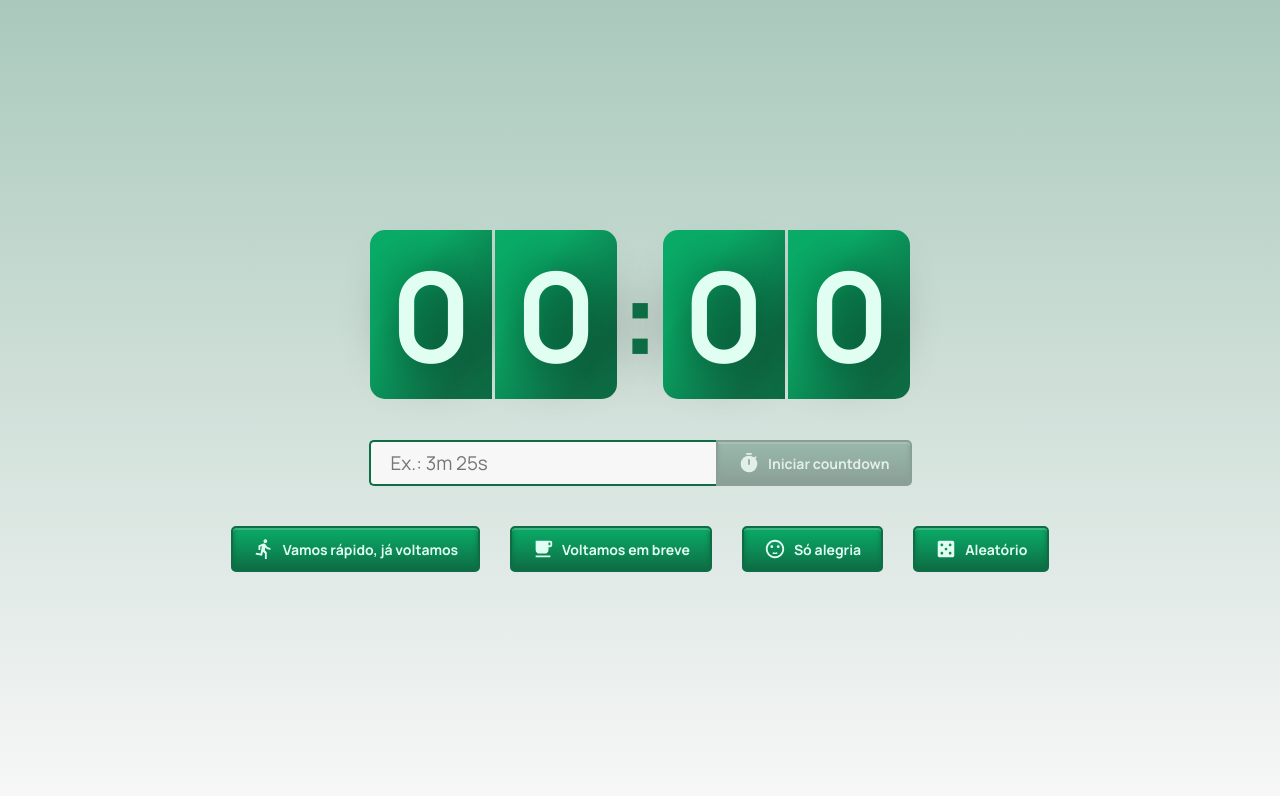
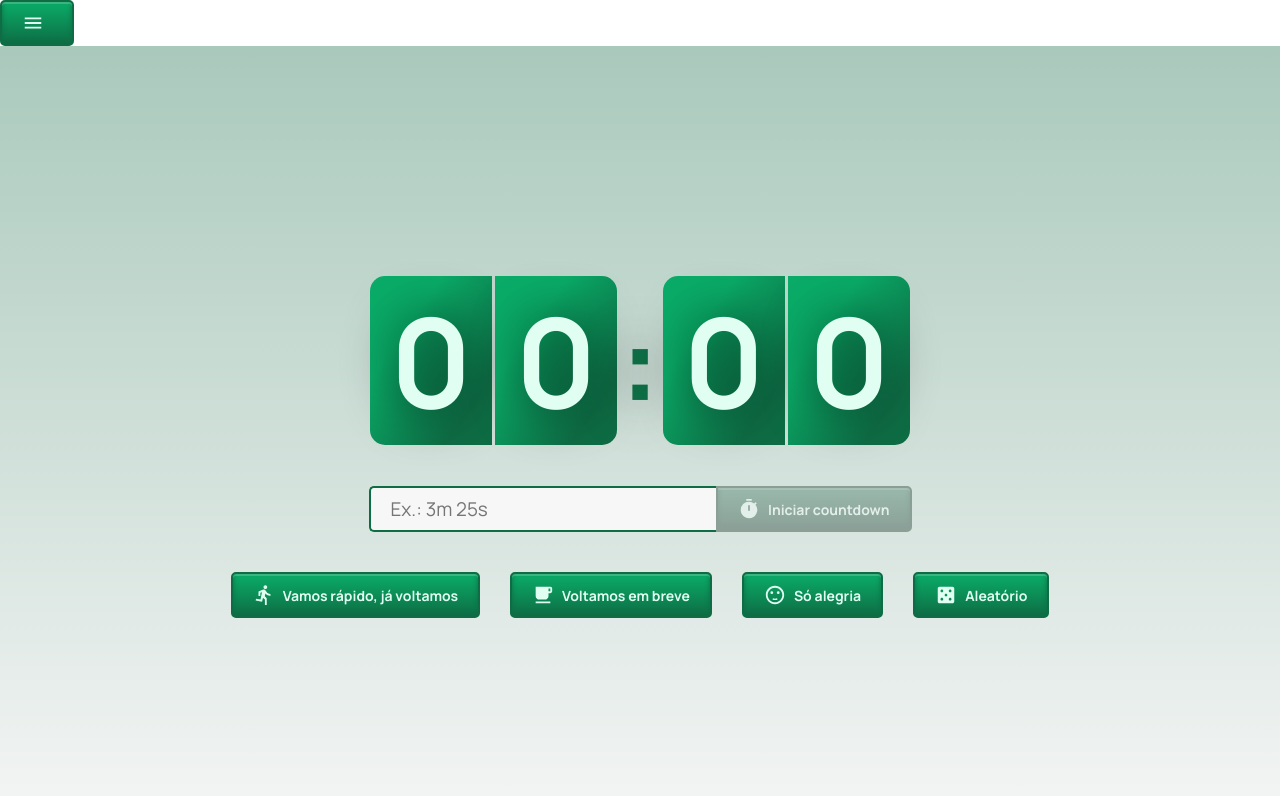
Before and after one commit to nascjoao/trybe-countdown, a React (Create React App) app: page / in a window 1280 px wide. Shown: the top 796 px of the page. Built offline with nearby package versions, Linux system fonts and the light colour scheme.

Commit message:
feat: add toggle menu

```diff
--- a/src/App.js
+++ b/src/App.js
@@ -1,9 +1,13 @@
 import React from 'react';
 import Countdown from './components/Countdown';
+import Menu from './components/Menu';
 
 function App() {
   return (
-    <Countdown />
+    <>
+      <Menu/>
+      <Countdown />
+    </>
   );
 }
 
--- /dev/null
+++ b/src/components/Menu/index.jsx
@@ -0,0 +1,44 @@
+import React from 'react';
+import { MdClose, MdMenu } from 'react-icons/md';
+
+class Menu extends React.Component {
+  constructor() {
+    super();
+
+    this.state = {
+      menu: false,
+    };
+
+    this.toggleMenu = this.toggleMenu.bind(this);
+  }
+
+  toggleMenu() {
+    const { menu } = this.state;
+    this.setState({ menu: !menu });
+  }
+
+  render() {
+    const { menu } = this.state;
+    return (
+      <>
+        <button onClick={this.toggleMenu}>
+          { menu ? (
+            <MdClose />
+          ) : (
+            <MdMenu />
+          ) }
+        </button>
+        { menu && (
+          <nav id="menu">
+            <ul>
+              <li>Preferências</li>
+              <li>Sobre</li>
+            </ul>
+          </nav>
+        ) }
+      </>
+    );
+  }
+}
+
+export default Menu;
```
